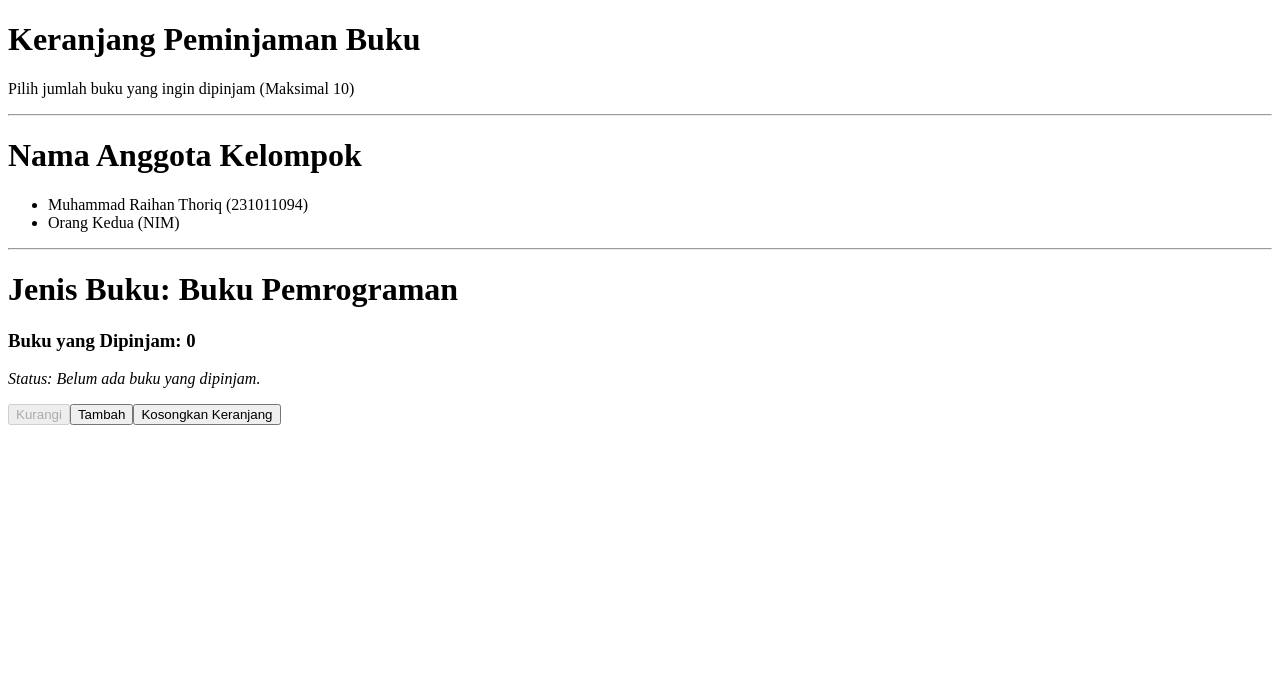
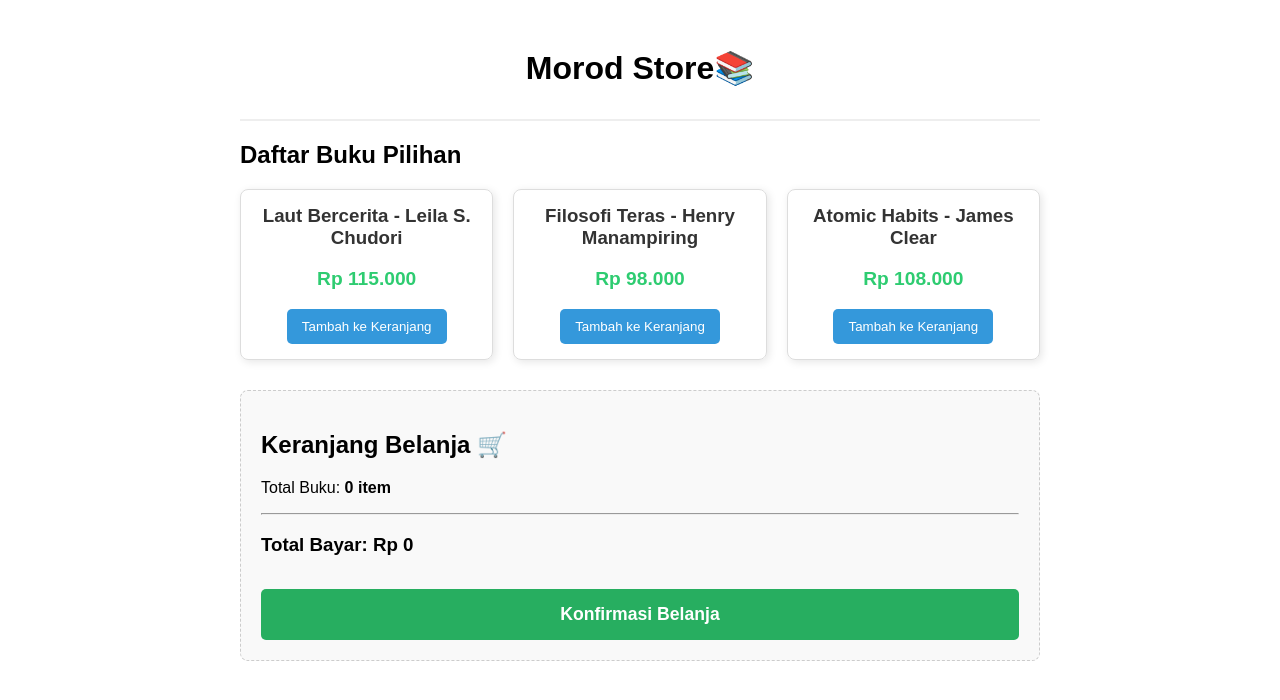
Before and after one commit to rthoriq/tugas1-rekayasaweb, a React (Vite) app: page / in a window 1280 px wide. Shown: the top 700 px of the page. Built offline with nearby package versions, Linux system fonts and the light colour scheme.

Commit message:
perbaikan fitur + tambahan css

```diff
--- /dev/null
+++ b/src/App.css
@@ -0,0 +1,102 @@
+/* src/App.css */
+.container {
+  font-family: Arial, sans-serif;
+  max-width: 800px;
+  margin: 0 auto;
+  padding: 20px;
+}
+
+.header {
+  text-align: center;
+  border-bottom: 2px solid #eee;
+  padding-bottom: 10px;
+  margin-bottom: 20px;
+}
+
+.produk-grid {
+  display: flex;
+  gap: 20px;
+  margin-bottom: 30px;
+}
+
+.kartu-produk {
+  border: 1px solid #ddd;
+  border-radius: 8px;
+  padding: 15px;
+  text-align: center;
+  box-shadow: 2px 2px 8px rgba(0,0,0,0.1);
+  flex: 1;
+}
+
+.kartu-produk h3 {
+  margin-top: 0;
+  color: #333;
+}
+
+.harga {
+  color: #2ecc71;
+  font-weight: bold;
+  font-size: 1.2em;
+}
+
+button {
+  background-color: #3498db;
+  color: white;
+  border: none;
+  padding: 10px 15px;
+  border-radius: 5px;
+  cursor: pointer;
+  transition: background-color 0.3s;
+}
+
+button:hover {
+  background-color: #2980b9;
+}
+
+.keranjang {
+  background-color: #f9f9f9;
+  padding: 20px;
+  border-radius: 8px;
+  border: 1px dashed #ccc;
+}
+
+.keranjang ul {
+  list-style-type: none; /* Menghilangkan titik (bullet) bawaan html */
+  padding: 0;
+}
+
+.keranjang li {
+  display: flex;
+  justify-content: space-between; /* Membuat nama buku dan tombol saling menjauh */
+  align-items: center;
+  background-color: white;
+  padding: 10px;
+  margin-bottom: 10px;
+  border: 1px solid #ddd;
+  border-radius: 5px;
+}
+
+/* Gaya khusus untuk tombol hapus */
+.btn-hapus {
+  background-color: #e74c3c; /* Warna merah */
+  padding: 5px 10px;
+  font-size: 0.8em;
+}
+
+.btn-hapus:hover {
+  background-color: #c0392b;
+}
+
+/* Gaya khusus untuk tombol konfirmasi */
+.btn-konfirmasi {
+  background-color: #27ae60; /* Warna hijau */
+  width: 100%;
+  font-size: 1.1em;
+  padding: 15px;
+  margin-top: 15px;
+  font-weight: bold;
+}
+
+.btn-konfirmasi:hover {
+  background-color: #2ecc71;
+}
--- a/src/App.jsx
+++ b/src/App.jsx
@@ -1,52 +1,95 @@
+// src/App.jsx
 import { useState } from 'react';
-import Display from './Display';
-import Tombol from './Tombol';
+import Produk from './Produk';
+import './App.css';
 
 function App() {
-  const [jumlah, setJumlah] = useState(0);
-  const batasMaksimal = 10;
+  // 1. Data diubah menjadi daftar buku yang sedang hits
+  const daftarBarang = [
+    { id: 1, nama: 'Laut Bercerita - Leila S. Chudori', harga: 115000 },
+    { id: 2, nama: 'Filosofi Teras - Henry Manampiring', harga: 98000 },
+    { id: 3, nama: 'Atomic Habits - James Clear', harga: 108000 },
+  ];
 
-  const handleTambah = () => {
-    if (jumlah < batasMaksimal) {
-      setJumlah(jumlah + 1);
-    }
+  const [keranjang, setKeranjang] = useState([]);
+
+  const tanganiTambahKeranjang = (idBarang, namaBarang, hargaBarang) => {
+    const barangBaru = { id: idBarang, nama: namaBarang, harga: hargaBarang };
+    setKeranjang([...keranjang, barangBaru]);
   };
 
-  const handleKurang = () => {
-    if (jumlah > 0) {
-      setJumlah(jumlah - 1);
-    }
+  // 2. Fungsi BARU: Menghapus item dari keranjang berdasarkan urutan (index)
+  const tanganiHapusKeranjang = (indexYangDihapus) => {
+    // Fungsi .filter() akan membuat array baru dan membuang item pada index yang dipilih
+    const keranjangBaru = keranjang.filter((item, index) => index !== indexYangDihapus);
+    setKeranjang(keranjangBaru);
   };
 
-  const handleReset = () => {
-    setJumlah(0);
+  // 3. Fungsi BARU: Mengonfirmasi pesanan
+  const tanganiKonfirmasi = () => {
+    // Cek jika keranjang kosong
+    if (keranjang.length === 0) {
+      alert("Keranjang masih kosong! Silakan pilih buku terlebih dahulu.");
+      return; // Hentikan fungsi di sini
+    }
+
+    // Tampilkan pesan sukses
+    alert(`Terima kasih! Pesanan ${keranjang.length} buku Anda dengan total Rp ${totalHarga.toLocaleString('id-ID')} sedang diproses.`);
+
+    // Kosongkan keranjang setelah berhasil dikonfirmasi
+    setKeranjang([]);
   };
 
+  const totalHarga = keranjang.reduce((total, item) => total + item.harga, 0);
+
   return (
-    <div>
-      <h1>Keranjang Peminjaman Buku</h1>
-      <p>Pilih jumlah buku yang ingin dipinjam (Maksimal {batasMaksimal})</p>
-      <hr />
-      <h1>Nama Anggota Kelompok</h1>
-      <ul>
-        <li>Muhammad Raihan Thoriq (231011094)</li>
-        <li>Orang Kedua (NIM)</li>
-      </ul>
-      <hr />
+    <div className="container">
+      <div className="header">
+        <h1>Morod Store📚</h1>
+      </div>
 
-      <Display
-        namaBarang="Buku Pemrograman"
-        jumlah={jumlah}
-        batas={batasMaksimal}
-      />
+      <h2>Daftar Buku Pilihan</h2>
+      <div className="produk-grid">
+        {daftarBarang.map((barang) => (
+          <Produk
+            key={barang.id}
+            id={barang.id}
+            nama={barang.nama}
+            harga={barang.harga}
+            onTambah={tanganiTambahKeranjang}
+          />
+        ))}
+      </div>
 
-      <Tombol
-        tambah={handleTambah}
-        kurang={handleKurang}
-        reset={handleReset}
-        jumlahSaatIni={jumlah}
-        batas={batasMaksimal}
-      />
+      <div className="keranjang">
+        <h2>Keranjang Belanja 🛒</h2>
+        <p>Total Buku: <strong>{keranjang.length} item</strong></p>
+
+        <ul>
+          {keranjang.map((item, index) => (
+            <li key={index}>
+              {/* Teks nama buku dan harganya */}
+              <span>{item.nama} - Rp {item.harga.toLocaleString('id-ID')}</span>
+
+              {/* Tombol hapus yang memanggil fungsi tanganiHapusKeranjang */}
+              <button
+                className="btn-hapus"
+                onClick={() => tanganiHapusKeranjang(index)}
+              >
+                Hapus
+              </button>
+            </li>
+          ))}
+        </ul>
+
+        <hr />
+        <h3>Total Bayar: Rp {totalHarga.toLocaleString('id-ID')}</h3>
+
+        {/* Tombol konfirmasi belanja di bagian paling bawah keranjang */}
+        <button className="btn-konfirmasi" onClick={tanganiKonfirmasi}>
+          Konfirmasi Belanja
+        </button>
+      </div>
     </div>
   );
 }
--- /dev/null
+++ b/src/Produk.jsx
@@ -0,0 +1,16 @@
+// src/Produk.jsx
+function Produk(props) {
+  return (
+    <div className="kartu-produk">
+      <h3>{props.nama}</h3>
+      <p className="harga">Rp {props.harga.toLocaleString('id-ID')}</p>
+
+      {/* Saat tombol diklik, jalankan fungsi dari App.jsx dan kirim data barang ini */}
+      <button onClick={() => props.onTambah(props.id, props.nama, props.harga)}>
+        Tambah ke Keranjang
+      </button>
+    </div>
+  );
+}
+
+export default Produk;
```
